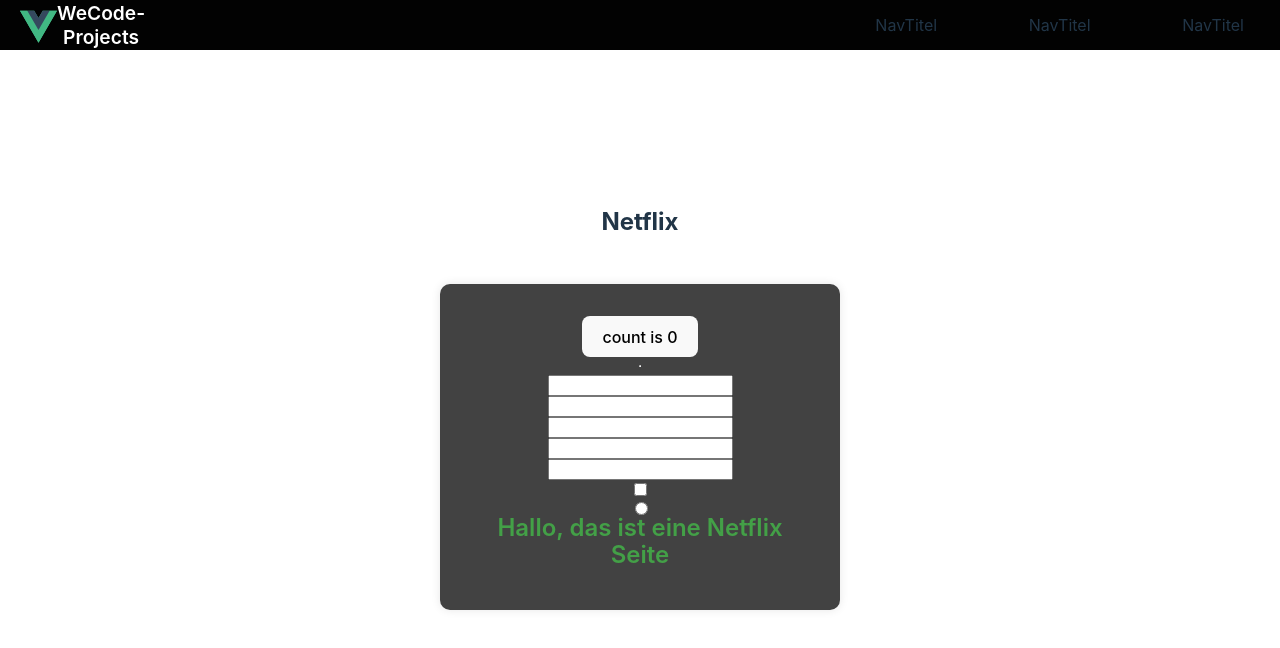
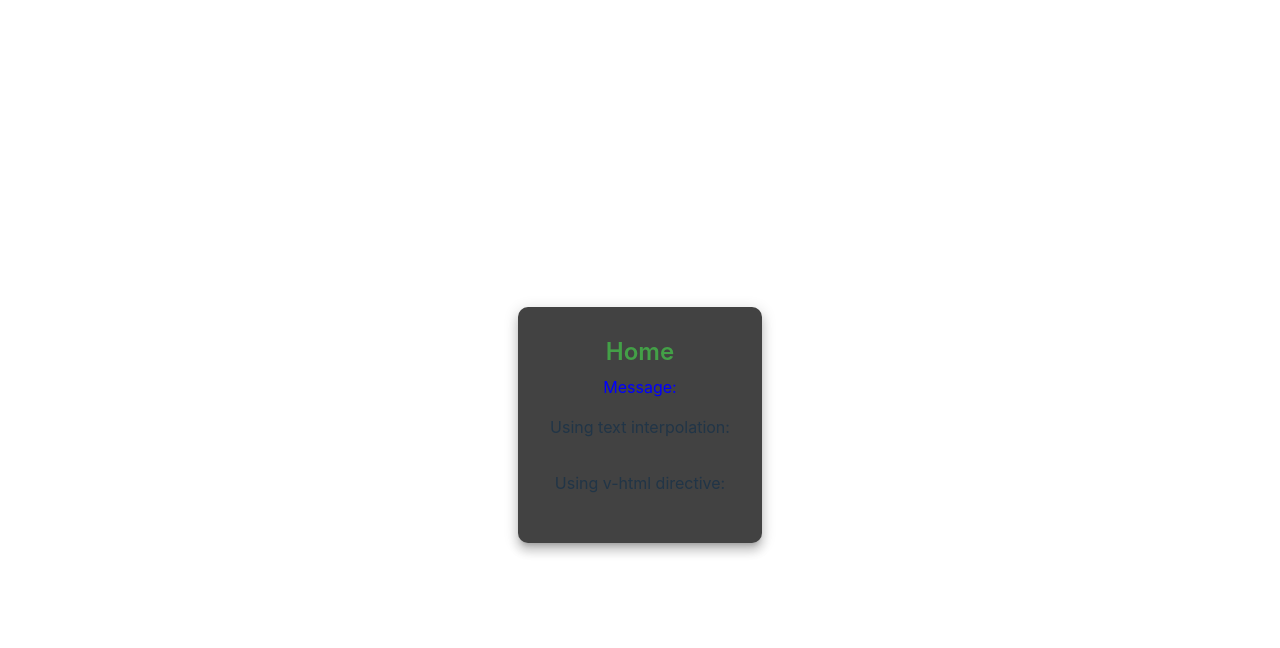
Before and after one commit to Michael2426/WeCode-Project1, a Vue app in the folder netflix/: page / in a window 1280 px wide. Shown: the top 648 px of the page. Built offline with nearby package versions, Linux system fonts and the light colour scheme.

Commit message:
vue intro in "home.vue"

```diff
--- a/netflix/index.html
+++ b/netflix/index.html
@@ -4,7 +4,7 @@
     <meta charset="UTF-8" />
     <link rel="icon" type="image/svg+xml" href="/vite.svg" />
     <meta name="viewport" content="width=device-width, initial-scale=1.0" />
-    <title>Netflix</title>
+    <title>Getting started</title>
   </head>
   <body>
     <div id="app"></div>
--- a/netflix/src/App.vue
+++ b/netflix/src/App.vue
@@ -1,12 +1,12 @@
 <script setup>
 import Netflix from './pages/Netflix.vue';
 // import people from './pages/Tailwind.vue';
+  import Home from './pages/Home.vue';
 </script>
 
 <template>
-  <Netflix />
-  <!-- <people/> -->
-  <!-- <team/> -->
+  <!-- <Netflix/> -->
+  <Home />
 </template>
 
 <style scoped>
--- a/netflix/src/assets/style/style.css
+++ b/netflix/src/assets/style/style.css
@@ -1,7 +1,6 @@
 .card {
     background-color: #424242;
     border-radius: 10px;
-    box-shadow: 0 0 10px rgba(0,0,0,0.1);
     padding: 20px;
     width: 100%;
     max-width: 400px;
@@ -12,6 +11,7 @@
     flex-direction: column;
     justify-content: center;
     align-items: center;
+    box-shadow: 0px 5px 5px -3px rgba(0, 0, 0, 0.2), 0px 8px 10px 1px rgba(0, 0, 0, 0.14), 0px 3px 14px 2px rgba(0, 0, 0, 0.12);
 }
 
 .card>h1{
@@ -35,8 +35,28 @@
     display: flex;
     justify-content: space-between;
     align-items: center;
-    padding: 0 20px;
+    padding-block: 15;
+    flex-wrap: wrap;
     box-sizing: border-box;
+}
+
+.navbar a {
+    text-decoration: none;
+    color: #fff;
+}
+
+.logo{
+    margin-right: 50px;
+}
+
+.list {
+    list-style: none;
+    display: flex;
+    gap: 25px;
+}
+
+.navbar label {
+    display: none;
 }
 
 .navbar>h3{
@@ -117,3 +137,29 @@
       background-color: #f9f9f9;
     }
   }
+
+  /* #region media */
+    .menu {
+        width: 100%;
+        max-height: 0;
+        overflow: hidden;
+    }
+
+    .list {
+        flex-direction: column;
+        align-items: center;
+        padding: 20px;
+        gap: 0;
+    }
+
+    .navbar label {
+        display: inline-flex;
+        align-items: center;
+        cursor: pointer;
+    }
+
+    #toggler:checked ~ .menu {
+        max-height: 100%;
+    }
+
+  /* #endregion media */
--- a/netflix/src/main.js
+++ b/netflix/src/main.js
@@ -2,4 +2,5 @@
 import './style.css'
 import App from './App.vue'
 
+
 createApp(App).mount('#app')
--- /dev/null
+++ b/netflix/src/pages/Home.vue
@@ -0,0 +1,25 @@
+<script>
+const msg = "Hallo Welt";
+const rawHtml = "<p>Ich bin ein Text</p>";
+// const dynamicId = ref(12);
+
+export default {
+    name: 'home',
+    components: {},
+};
+</script>
+
+<template>
+    <div class="card">
+        <h1>Home</h1>
+        <span style="color:blue">Message: {{ msg }}</span>
+        <p>Using text interpolation: {{ rawHtml }}</p>
+        <p>Using v-html directive: <span v-html="rawHtml"></span></p>
+        <div v-bind:id="dynamicId"></div>
+        <div :id="dynamicId"></div><!-- shortForm -->
+    </div>
+</template>
+
+<style>
+@import "../assets/style/style.css";
+</style>
--- a/netflix/src/pages/Netflix.vue
+++ b/netflix/src/pages/Netflix.vue
@@ -1,20 +1,7 @@
-<script setup>
-import { ref, Text } from 'vue'
 
-defineProps({
-  msg: String,
-})
-
-const count = ref(0);
-
-const materials = [
-  'Hydrogen',
-  'Helium',
-  'Lithium',
-  'Beryllium'
-];
-
-</script>
+<style>
+  @import "../assets/style/style.css";
+</style>
 
 <template>
   <h2>Netflix</h2>
@@ -22,7 +9,7 @@
   <div class="card">
     <button type="button" @click="count++">count is {{ count }}</button>
     <hr/>
-    <input :value="Username" @input="event => text = event.target.value">
+    <input :value="Username" @input="materials.map(material => material.length)">
     <input :value="Password" @input="event => text = event.target.value">
     <input v-model="text">
     <input v-model="textarea">
@@ -46,6 +33,21 @@
   </div>
 </template>
 
-<style>
-  @import "../assets/style/style.css";
-</style>
+
+<script setup>
+import { ref, Text } from 'vue'
+
+defineProps({
+  msg: String,
+})
+
+const count = ref(0);
+
+const materials = [
+  'Hydrogen',
+  'Helium',
+  'Lithium',
+  'Beryllium'
+];
+
+</script>
--- a/netflix/src/pages/index.html
+++ b/netflix/src/pages/index.html
@@ -4,7 +4,7 @@
     <meta charset="UTF-8">
     <meta http-equiv="X-UA-Compatible" content="IE=edge">
     <meta name="viewport" content="width=device-width, initial-scale=1.0">
-    <title>Netflix</title>
+    <title>Home</title>
 </head>
 <body>
 
```
